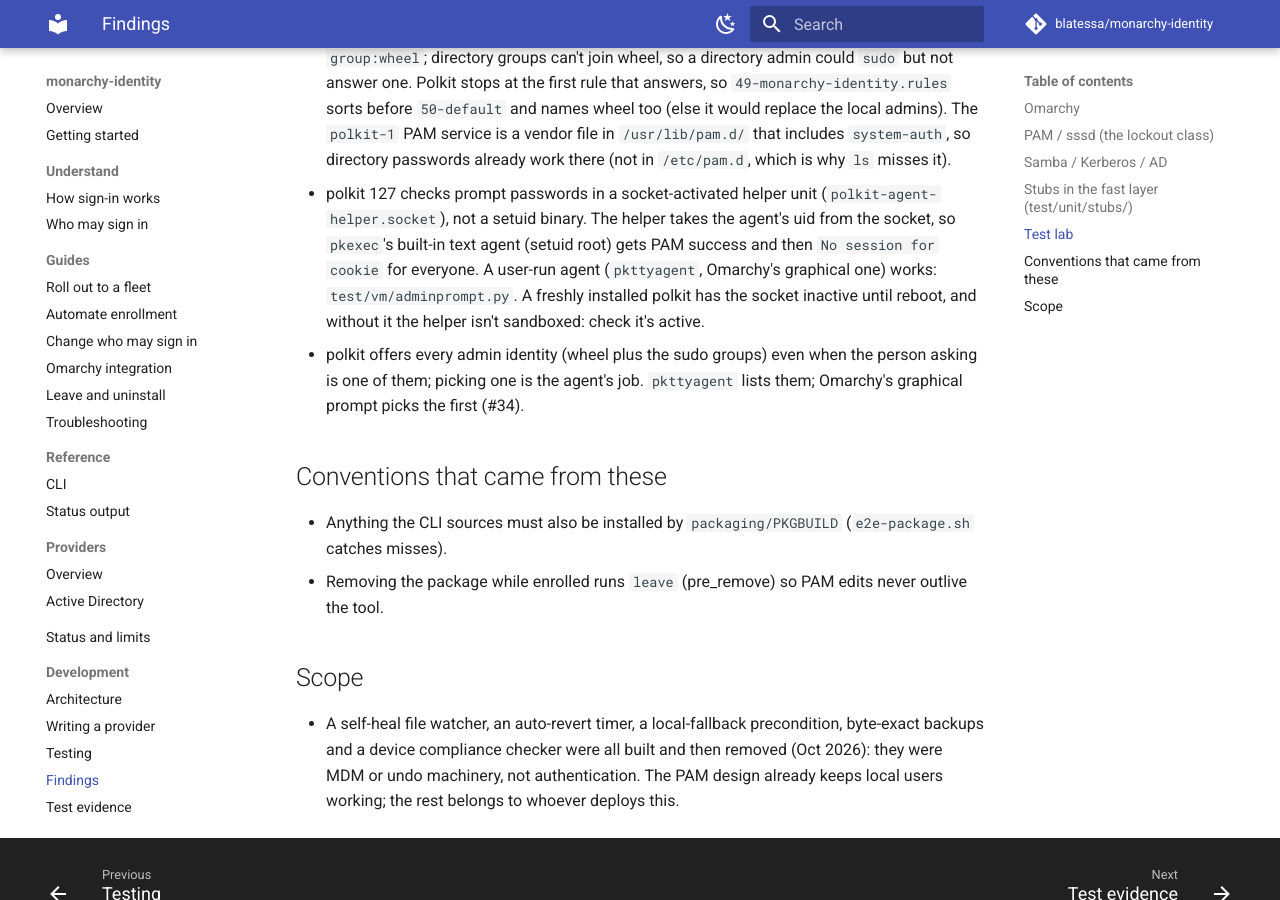
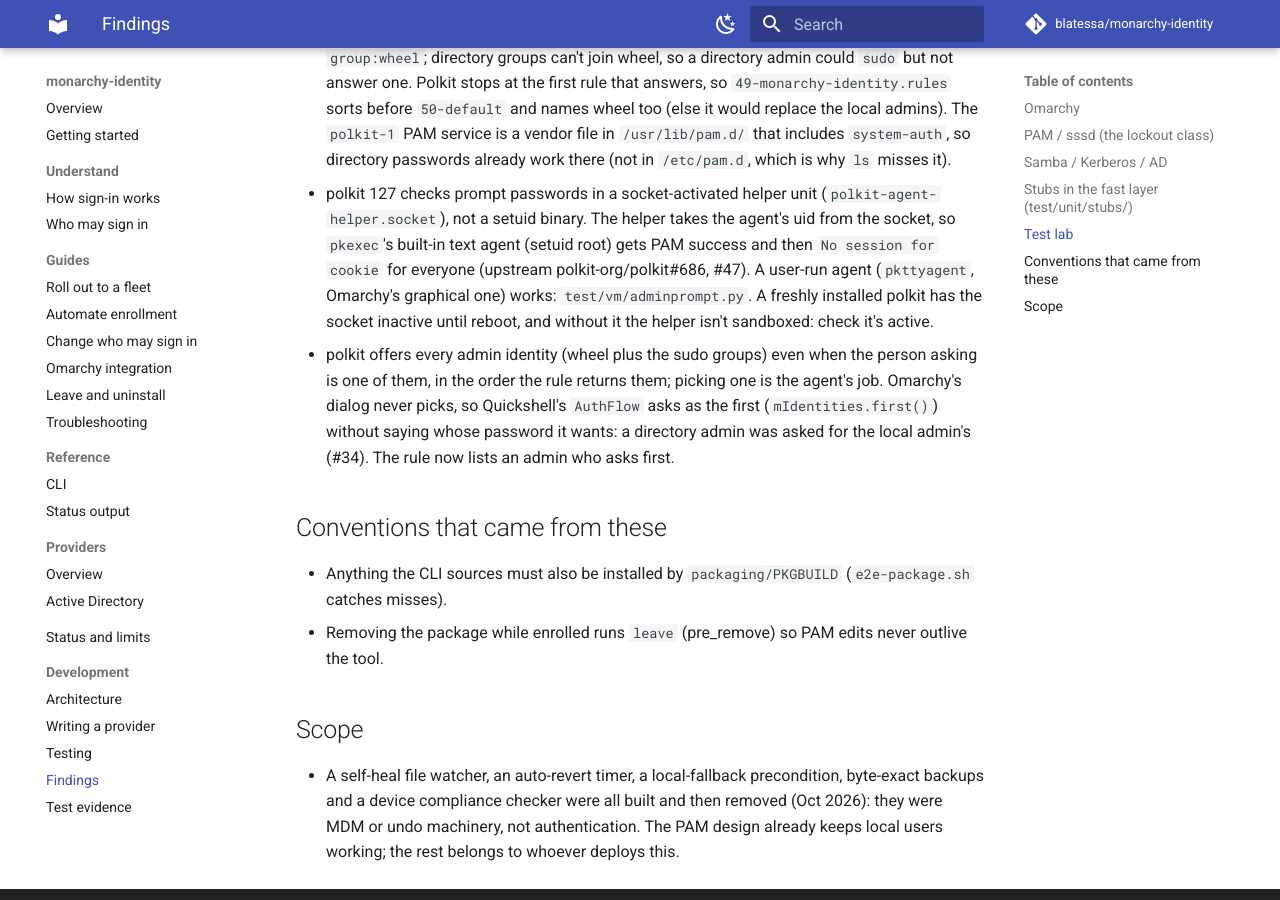
Before and after one commit to blatessa/monarchy-identity, an MkDocs documentation site: the page built from docs/dev/findings.md, in a window 1280 px wide and 900 px high, scrolled down 2999 px. Built offline with MkDocs 1.6.1 and Material for MkDocs 9.7.7, drawn with Linux system fonts in a browser that asks for light colours; comment, search, counter and statistics services are not loaded.

Commit message:
polkit: list an admin who asks first, so the prompt takes their password
Omarchy's admin dialog never chooses an identity, so Quickshell's AuthFlow
authenticates as the first one polkit offers (mIdentities.first()), and
polkit keeps the order our rule returns. With wheel first, a directory
admin was asked for the local admin's password and their own was rejected
(real hardware, #34). The rule now puts the person asking first when they
are an admin (wheel or a sudo group); anyone else still gets the admins in
the old order.

Tests: the unit layer runs the generated rule in node for an admin and a
non-admin asker; e2e.sh answers a prompt the way Omarchy's dialog does
(first identity offered) as alice with her own password and as bob with
an admin's.

docs: architecture.md (rule row, why the order matters), findings.md
(Quickshell picks the first identity; tty failure is upstream, #47),
status.md (known limit reworded: the prompt still doesn't name the account).

Refs #34

Co-Authored-By: Claude Opus 5.5 <noreply@anthropic.com>

```diff
--- a/docs/dev/findings.md
+++ b/docs/dev/findings.md
@@ -75,10 +75,13 @@ captured from the lab VM (samba `net` against the Samba AD, 17 Oct 2026):
   `/usr/lib/pam.d/` that includes `system-auth`, so directory passwords already work there (not in `/etc/pam.d`, which is why `ls` misses it).
 - polkit 127 checks prompt passwords in a socket-activated helper unit (`polkit-agent-helper.socket`), not a setuid binary.
   The helper takes the agent's uid from the socket, so `pkexec`'s built-in text agent (setuid root) gets PAM success and then
-  `No session for cookie` for everyone. A user-run agent (`pkttyagent`, Omarchy's graphical one) works: `test/vm/adminprompt.py`.
+  `No session for cookie` for everyone (upstream polkit-org/polkit#686, #47). A user-run agent (`pkttyagent`, Omarchy's graphical
+  one) works: `test/vm/adminprompt.py`.
   A freshly installed polkit has the socket inactive until reboot, and without it the helper isn't sandboxed: check it's active.
-- polkit offers every admin identity (wheel plus the sudo groups) even when the person asking is one of them; picking one is the
-  agent's job. `pkttyagent` lists them; Omarchy's graphical prompt picks the first (#34).
+- polkit offers every admin identity (wheel plus the sudo groups) even when the person asking is one of them, in the order the
+  rule returns them; picking one is the agent's job. Omarchy's dialog never picks, so Quickshell's `AuthFlow` asks as the first
+  (`mIdentities.first()`) without saying whose password it wants: a directory admin was asked for the local admin's (#34). The
+  rule now lists an admin who asks first.
 
 ## Conventions that came from these
 - Anything the CLI sources must also be installed by `packaging/PKGBUILD` (`e2e-package.sh` catches misses).
```
Also changed, not shown: docs/dev/architecture.md (+4 -2 lines), docs/status.md (+2 -3 lines), 5 other files.
